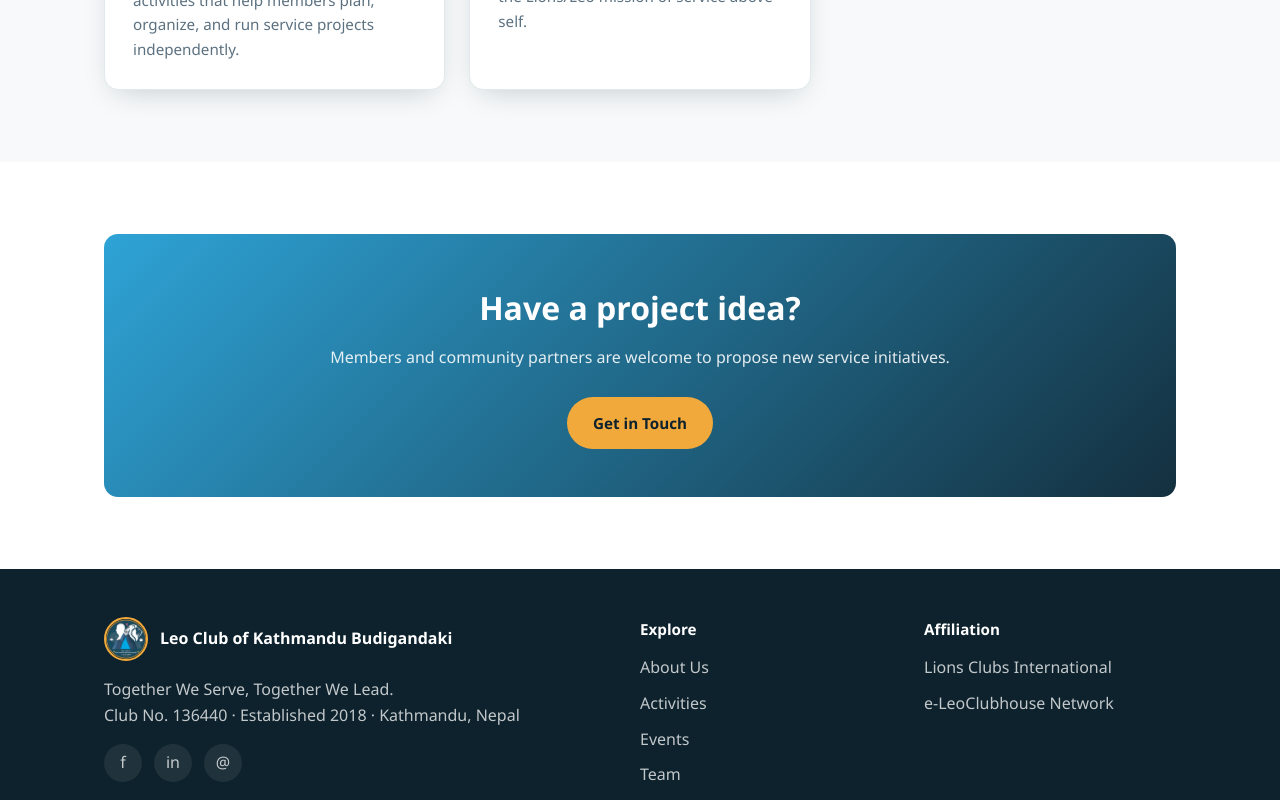
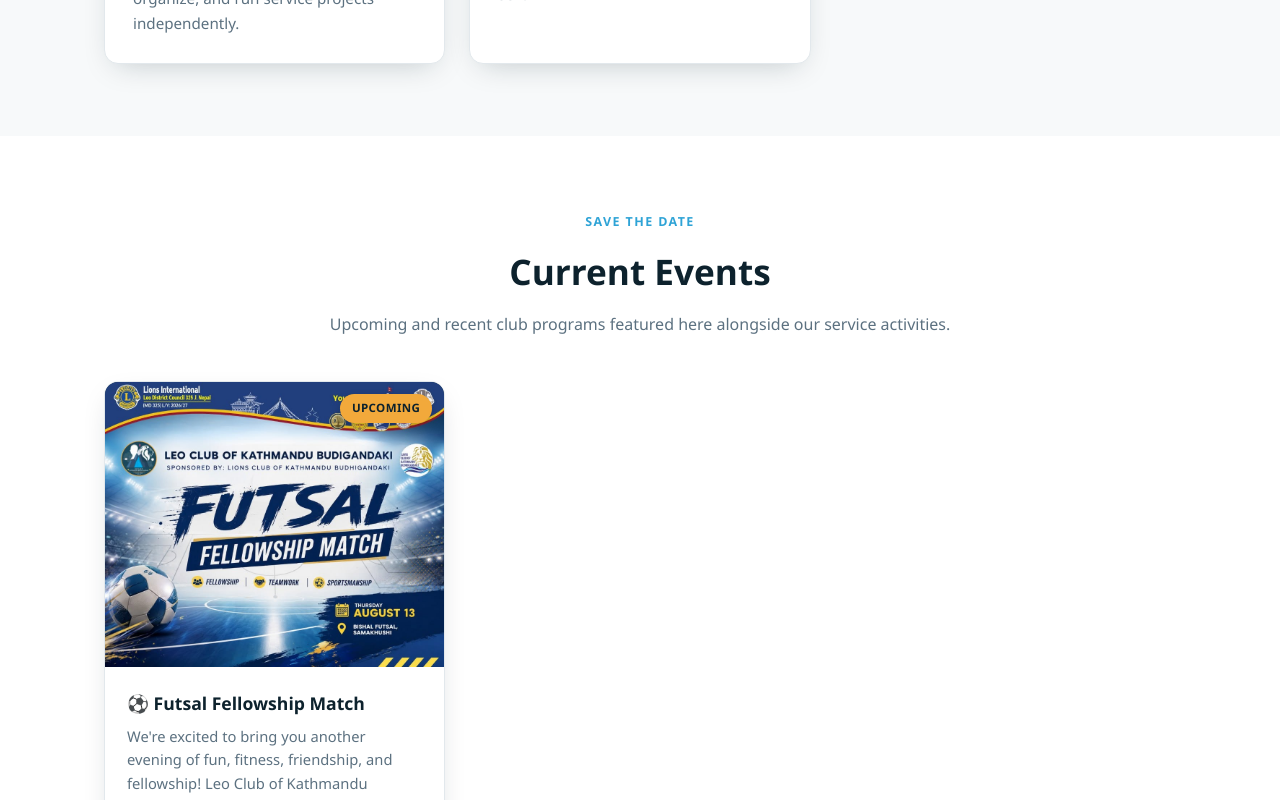
Before and after one commit to heisenbergpawannnn/leoclub, a React (Vite) app: page /activities in a window 1280 px wide. Shown: the part 940-1740 px from the top of the page. Built offline with nearby package versions, Linux system fonts and the light colour scheme.

Commit message:
feat: merge activities and events into one section

```diff
--- a/src/App.jsx
+++ b/src/App.jsx
@@ -1,10 +1,9 @@
-import { Routes, Route } from "react-router-dom";
+import { Routes, Route, Navigate } from "react-router-dom";
 import Layout from "./components/Layout.jsx";
 import Home from "./pages/Home.jsx";
 import About from "./pages/About.jsx";
 import Activities from "./pages/Activities.jsx";
 import Team from "./pages/Team.jsx";
-import Events from "./pages/Events.jsx";
 import Gallery from "./pages/Gallery.jsx";
 import Contact from "./pages/Contact.jsx";
 import Join from "./pages/Join.jsx";
@@ -16,7 +15,7 @@
         <Route index element={<Home />} />
         <Route path="about" element={<About />} />
         <Route path="activities" element={<Activities />} />
-        <Route path="events" element={<Events />} />
+        <Route path="events" element={<Navigate to="/activities" replace />} />
         <Route path="team" element={<Team />} />
         <Route path="gallery" element={<Gallery />} />
         <Route path="contact" element={<Contact />} />
--- a/src/components/Footer.jsx
+++ b/src/components/Footer.jsx
@@ -40,8 +40,7 @@
           <h4>Explore</h4>
           <ul>
             <li><Link to="/about">About Us</Link></li>
-            <li><Link to="/activities">Activities</Link></li>
-            <li><Link to="/events">Events</Link></li>
+            <li><Link to="/activities">Activities &amp; Events</Link></li>
             <li><Link to="/team">Team</Link></li>
             <li><Link to="/gallery">Gallery</Link></li>
             <li><Link to="/contact">Contact</Link></li>
--- a/src/components/Header.jsx
+++ b/src/components/Header.jsx
@@ -5,8 +5,7 @@
 const NAV_LINKS = [
   { to: "/", label: "Home" },
   { to: "/about", label: "About" },
-  { to: "/activities", label: "Activities" },
-  { to: "/events", label: "Events" },
+  { to: "/activities", label: "Activities & Events" },
   { to: "/team", label: "Team" },
   { to: "/gallery", label: "Gallery" },
   { to: "/contact", label: "Contact" },
--- a/src/pages/Activities.jsx
+++ b/src/pages/Activities.jsx
@@ -1,4 +1,6 @@
 import { Link } from "react-router-dom";
+import { getSortedEvents } from "../data/events.js";
+import EventCard from "../components/EventCard.jsx";
 
 const ACTIVITIES = [
   {
@@ -34,12 +36,14 @@
 ];
 
 export default function Activities() {
+  const events = getSortedEvents();
+
   return (
     <>
       <section className="page-header">
         <div className="container">
           <span className="eyebrow">What We've Been Up To</span>
-          <h1>Activities &amp; Programs</h1>
+          <h1>Activities &amp; Events</h1>
         </div>
       </section>
 
@@ -57,7 +61,24 @@
         </div>
       </section>
 
-      <section className="section section-alt">
+      {events.length > 0 && (
+        <section className="section section-alt">
+          <div className="container">
+            <div className="section-header">
+              <span className="eyebrow">Save the Date</span>
+              <h2>Current Events</h2>
+              <p>Upcoming and recent club programs featured here alongside our service activities.</p>
+            </div>
+            <div className="events-grid">
+              {events.map((event) => (
+                <EventCard key={event.id} event={event} variant="full" />
+              ))}
+            </div>
+          </div>
+        </section>
+      )}
+
+      <section className="section">
         <div className="container">
           <div className="cta-banner">
             <h2>Have a project idea?</h2>
--- a/src/pages/Home.jsx
+++ b/src/pages/Home.jsx
@@ -73,8 +73,8 @@
               ))}
             </div>
             <p style={{ textAlign: "center", marginTop: 32 }}>
-              <Link className="btn btn-outline-dark" to="/events">
-                See All Events &rarr;
+              <Link className="btn btn-outline-dark" to="/activities">
+                See All Activities &amp; Events &rarr;
               </Link>
             </p>
           </div>
```
